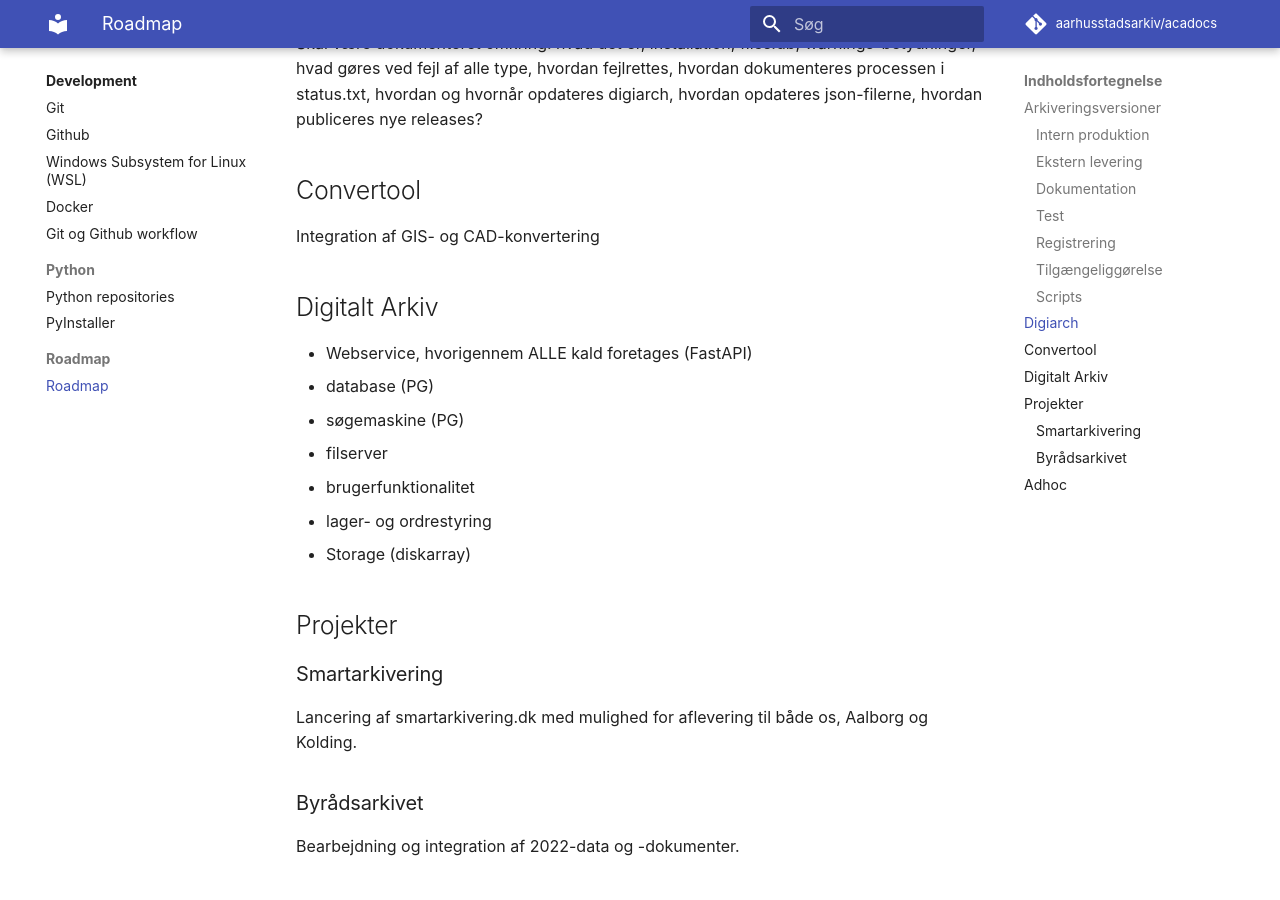
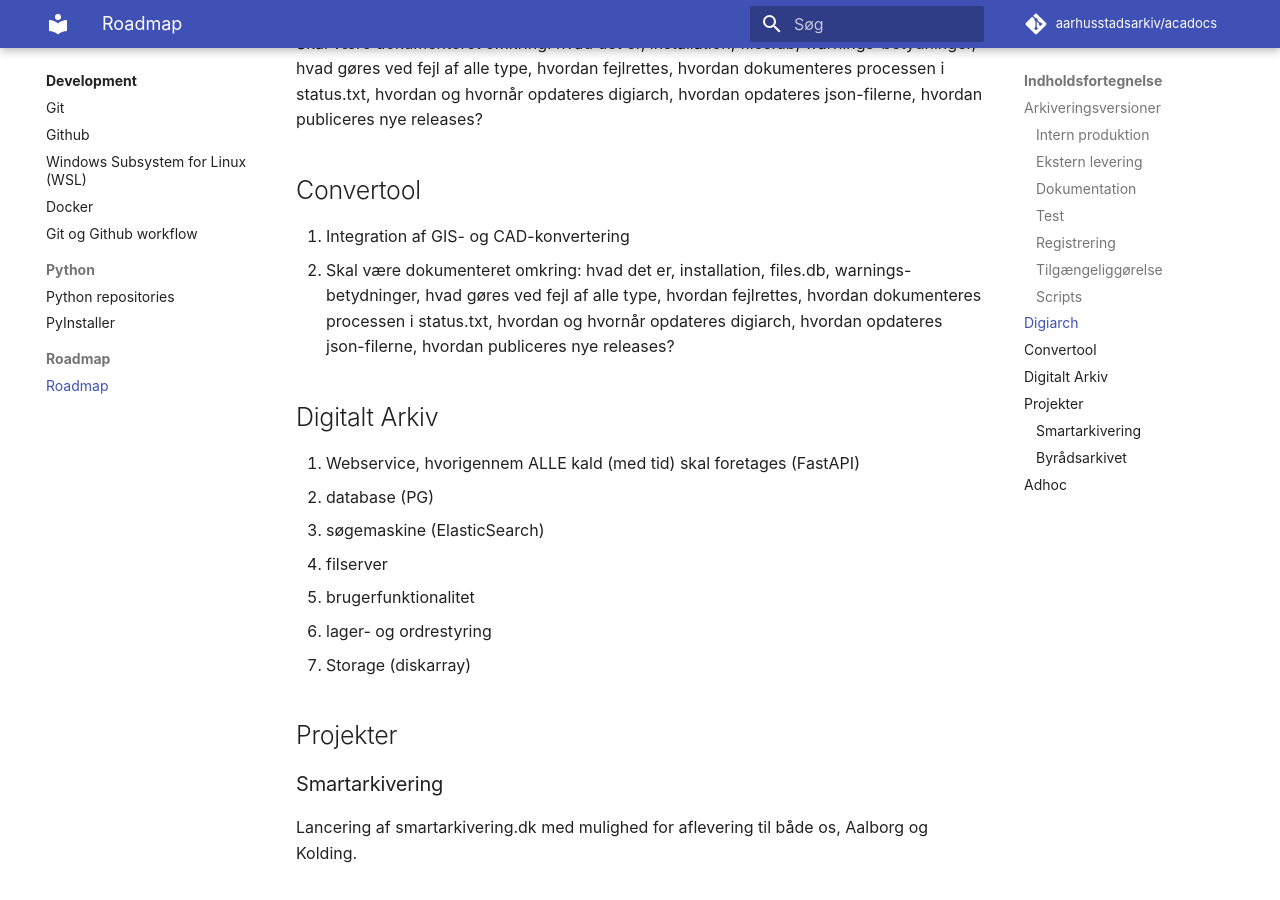
Before and after one commit to aarhusstadsarkiv/acadocs, an MkDocs documentation site: the page built from docs/development/roadmap.md, in a window 1280 px wide and 900 px high, scrolled down 1672 px. Built offline with MkDocs 1.6.1 and Material for MkDocs 9.7.7, drawn with Linux system fonts in a browser that asks for light colours; comment, search, counter and statistics services are not loaded.

Commit message:
Update roadmap.md

```diff
--- a/docs/development/roadmap.md
+++ b/docs/development/roadmap.md
@@ -51,13 +51,15 @@ ADA test af alle FÆRDIGE arkiveringsversioner.
 ## Digiarch
 Skal være dokumenteret omkring: hvad det er, installation, files.db, warnings-betydninger, hvad gøres ved fejl af alle type, hvordan fejlrettes, hvordan dokumenteres processen i status.txt, hvordan og hvornår opdateres digiarch, hvordan opdateres json-filerne, hvordan publiceres nye releases?
 
+
 ## Convertool
-Integration af GIS- og CAD-konvertering
+1. Integration af GIS- og CAD-konvertering
+2. Skal være dokumenteret omkring: hvad det er, installation, files.db, warnings-betydninger, hvad gøres ved fejl af alle type, hvordan fejlrettes, hvordan dokumenteres processen i status.txt, hvordan og hvornår opdateres digiarch, hvordan opdateres json-filerne, hvordan publiceres nye releases?
 
 ## Digitalt Arkiv
-- Webservice, hvorigennem ALLE kald foretages (FastAPI)
+1. Webservice, hvorigennem ALLE kald (med tid) skal foretages (FastAPI)
   - database (PG)
-  - søgemaskine (PG)
+  - søgemaskine (ElasticSearch)
   - filserver
   - brugerfunktionalitet
   - lager- og ordrestyring
```
